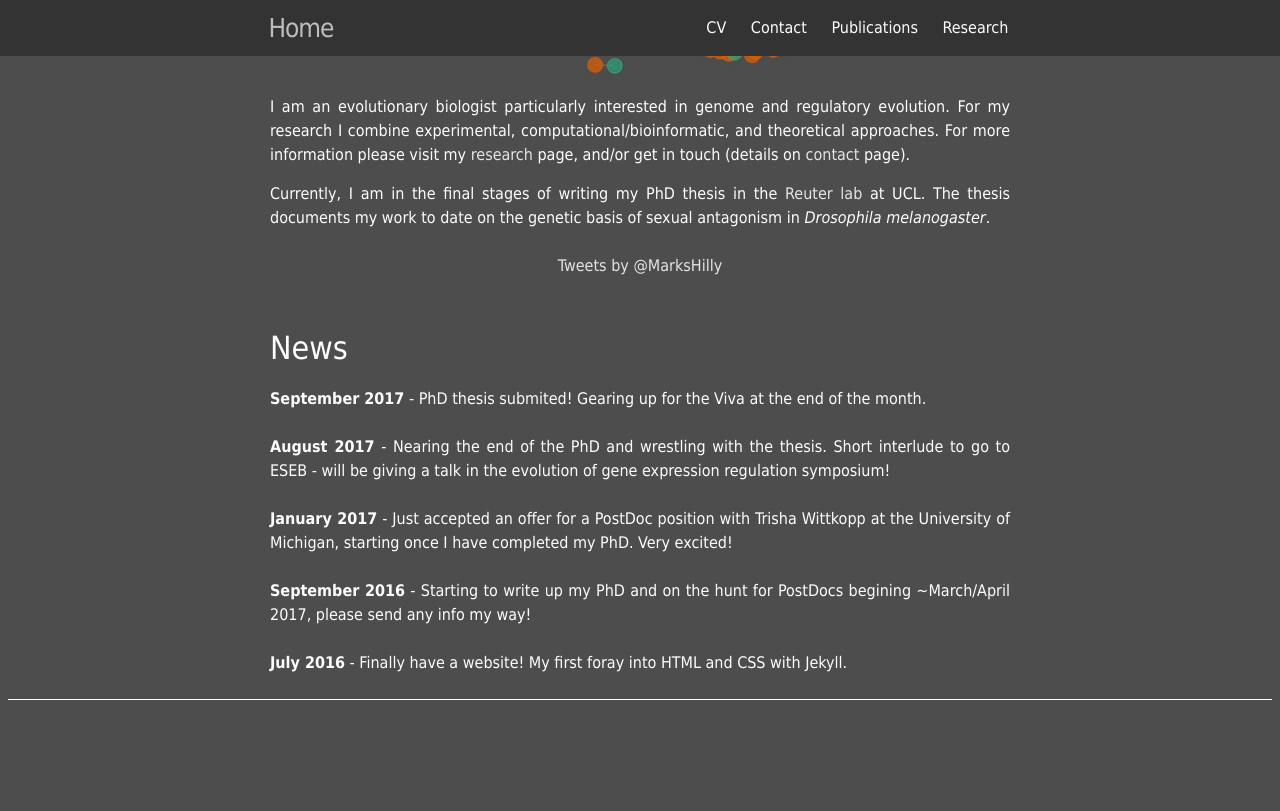
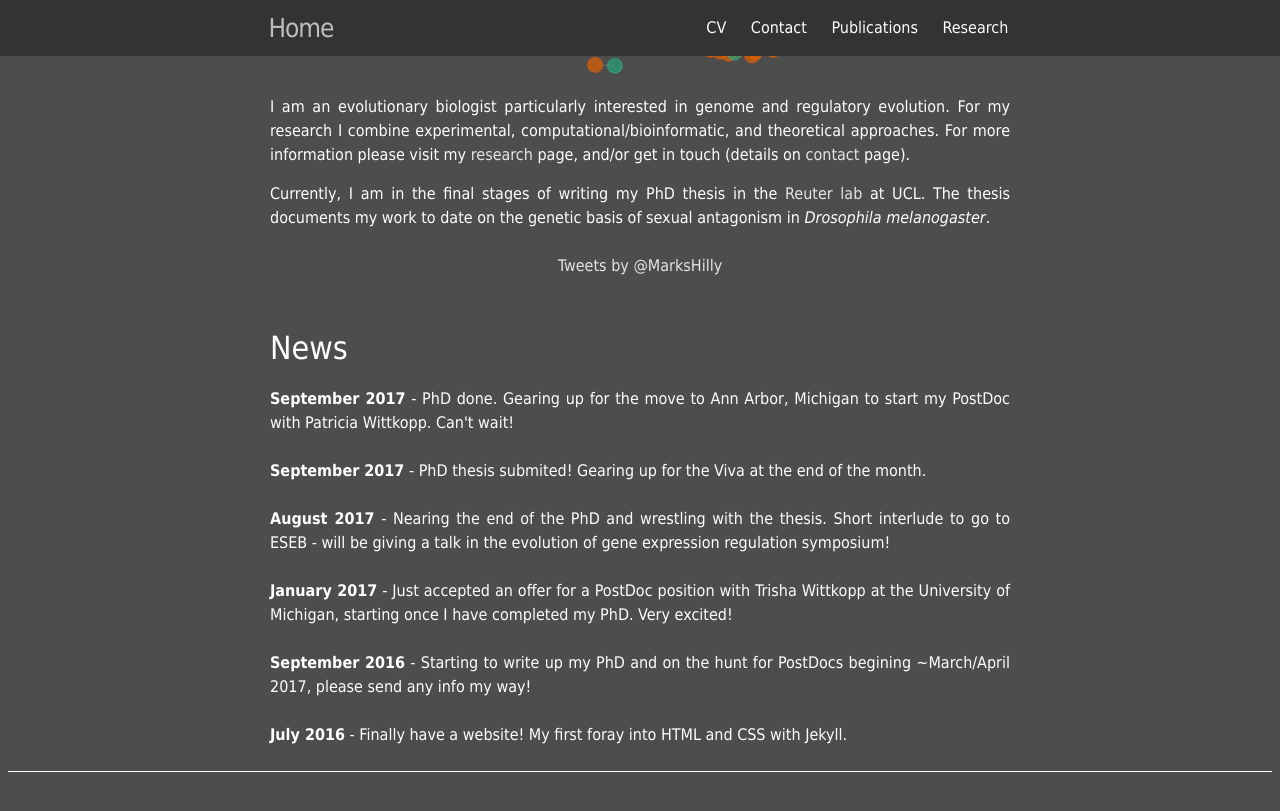
Before and after one commit to Mark-Hill/Mark-Hill.github.io, a Jekyll site: the page built from index.html, in a window 1280 px wide and 900 px high, scrolled down 983 px. Shown: the top 811 px of the window. Built offline with Jekyll 4.4.1, drawn with Linux system fonts in a browser that asks for light colours; comment, search, counter and statistics services are not loaded.

Commit message:
Update index.html

```diff
--- a/index.html
+++ b/index.html
@@ -45,6 +45,11 @@ Currently, I am in the final stages of writing my PhD thesis in the <a href="htt
 <br>
 
 <h1>News</h1>
+ <b>September 2017</b> -  PhD done. Gearing up for the move to Ann Arbor, Michigan to start my PostDoc with Patricia Wittkopp. Can't wait!
+
+<br>
+<br>
+
 <b>September 2017</b> -  PhD thesis submited! Gearing up for the Viva at the end of the month.
 
 <br>
```
